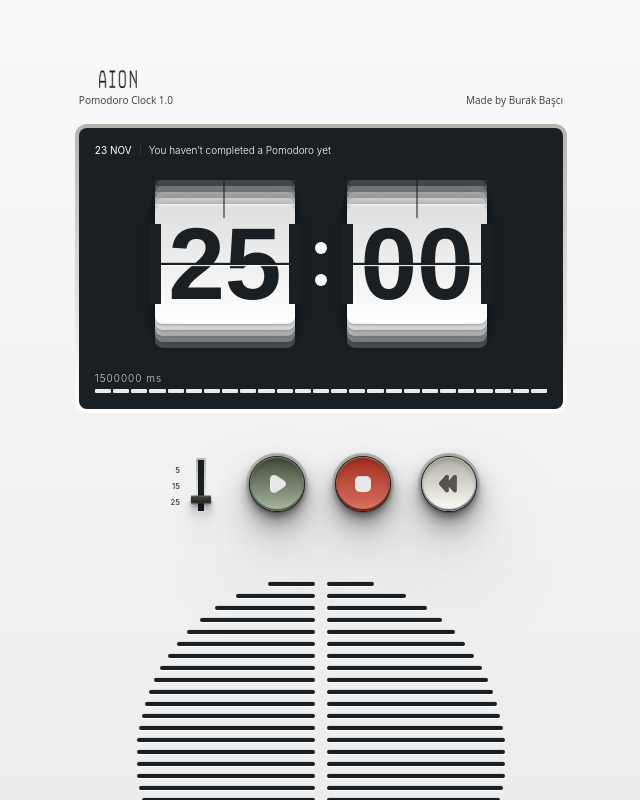
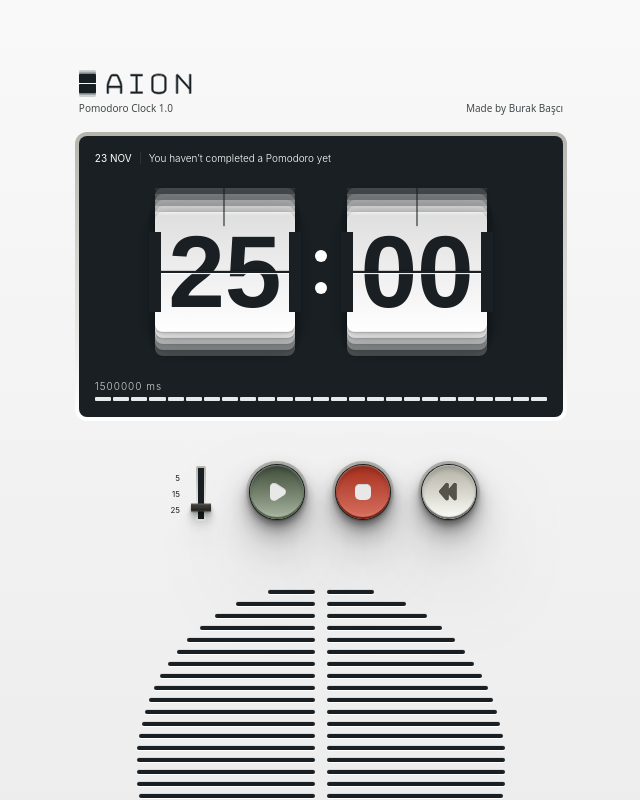
Before and after one commit to morphine-cake/Aion, a Next.js app: page / in a window 1280 px wide. Shown: the whole page, without its empty margins (319-959 px from the left). Built offline with nearby package versions, Linux system fonts and the light colour scheme.

Commit message:
Update logo and adjust flex-grow properties for containers

```diff
--- a/app/page.tsx
+++ b/app/page.tsx
@@ -101,18 +101,18 @@ export default function Home() {
 
   return (
     <main className="app-main h-screen bg-gradient-to-b from-[#F9F9F9] to-[#EDEDED] overflow-hidden">
-      <div className="app-wrapper w-full h-full max-h-[970px] flex flex-col justify-start items-center relative mx-auto scale-75 sm:scale-100">
+      <div className="app-wrapper w-full h-full flex flex-col justify-start items-center relative mx-auto scale-75 sm:scale-100">
         {/* Main Container - Clock and Controls */}
-        <div className="app-main-container relative flex-[0_0_auto] flex flex-col items-center justify-center gap-[40px] w-auto h-auto pt-0 sm:pt-[70px]">
+        <div className="app-main-container relative grow flex flex-col items-center justify-center gap-[40px] w-auto h-auto pt-0 sm:pt-[70px]">
           {/* Title and Clock Wrapper */}
           <div className="app-content-wrapper flex flex-col gap-[16px]">
             {/* Title Container */}
             <div className="app-title-container w-full flex items-end justify-between px-[4px]">
               {/* Left side - Logo and Subtext */}
               <div className="app-title-left flex flex-col gap-[4px] items-start">
-                <div className="app-logo-container relative w-[78px] h-[19px]">
+                <div className="app-logo-container relative w-[113px] h-[27px]">
                   <Image
-                    src="/assets/a1c8aee13c4d4f34470883be6abcc8add8d6c3fe.svg"
+                    src="/assets/logo.svg"
                     alt="AION Logo"
                     fill
                     className="app-logo-image object-contain"
@@ -189,7 +189,7 @@ export default function Home() {
         </div>
 
         {/* Bottom Container - Fan Decoration */}
-        <div className="app-bottom-container relative flex-[1_1_auto] h-auto flex items-end justify-center w-full">
+        <div className="app-bottom-container relative grow-0 h-auto flex items-end justify-center w-full">
           <div className="app-fan-wrapper w-[368px] h-[352px] translate-y-[19%]">
             <DecorationFan />
           </div>
```
Also changed, not shown: public/assets/logo.svg (added).
